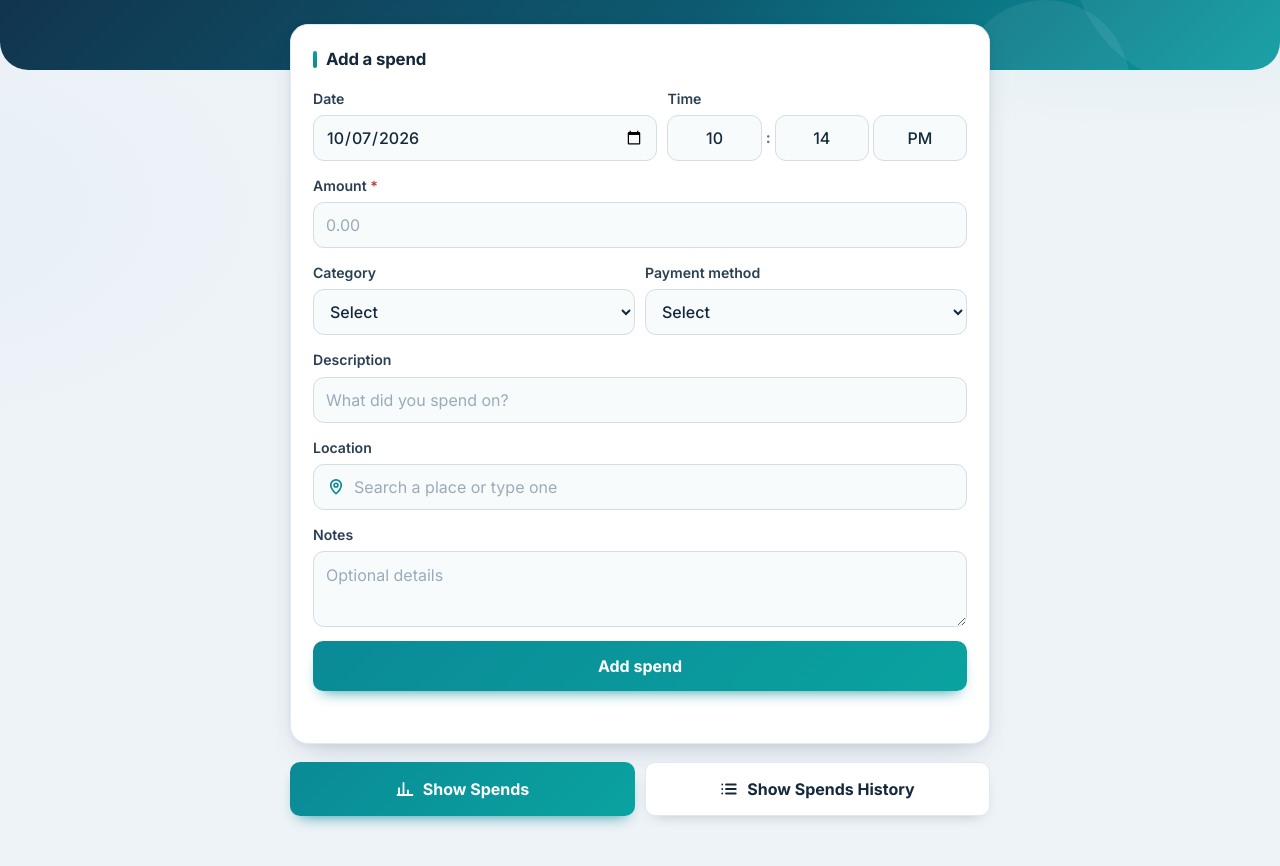
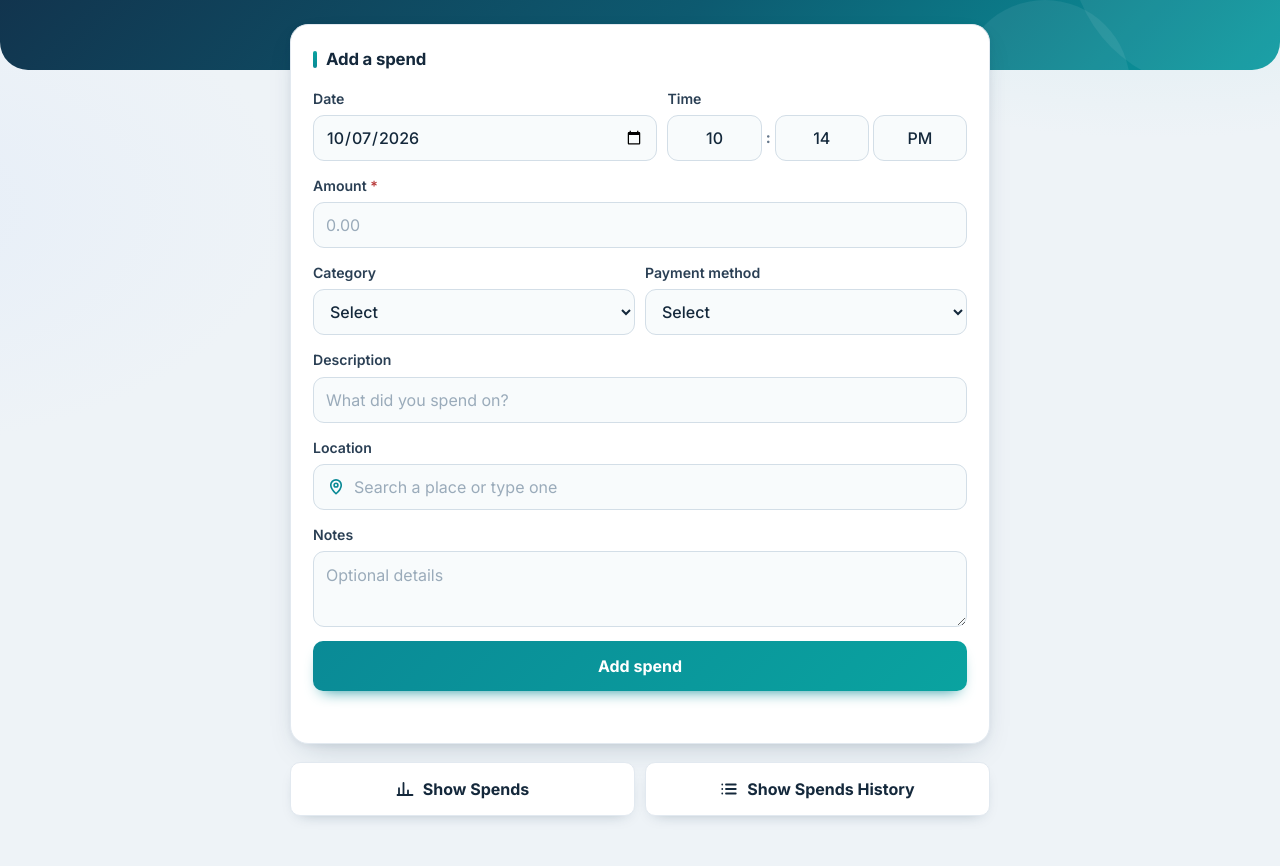
Before and after one commit to anktsngh48/nkt-kharche, a plain HTML site: page index.html in a window 1280 px wide. Shown: the part 82-948 px from the top of the page. Drawn offline with Linux system fonts and the light colour scheme.

Commit message:
Update index.html

```diff
--- a/index.html
+++ b/index.html
@@ -423,7 +423,7 @@
       </section>
 
       <div class="view-buttons">
-        <button type="button" id="toggleSpends" aria-expanded="false"><svg width="18" height="18" viewBox="0 0 24 24" fill="none" stroke="currentColor" stroke-width="2.4" stroke-linecap="round" stroke-linejoin="round" aria-hidden="true"><path d="M4 20V11M10 20V4M16 20v-6M22 20H2"/></svg><span class="btn-label">Show Spends</span></button>
+        <button type="button" class="secondary" id="toggleSpends" aria-expanded="false"><svg width="18" height="18" viewBox="0 0 24 24" fill="none" stroke="currentColor" stroke-width="2.4" stroke-linecap="round" stroke-linejoin="round" aria-hidden="true"><path d="M4 20V11M10 20V4M16 20v-6M22 20H2"/></svg><span class="btn-label">Show Spends</span></button>
         <button type="button" class="secondary" id="toggleHistory" aria-expanded="false"><svg width="18" height="18" viewBox="0 0 24 24" fill="none" stroke="currentColor" stroke-width="2.4" stroke-linecap="round" stroke-linejoin="round" aria-hidden="true"><path d="M8 6h13M8 12h13M8 18h13M3 6h.01M3 12h.01M3 18h.01"/></svg><span class="btn-label">Show Spends History</span></button>
       </div>
     </div>
```
